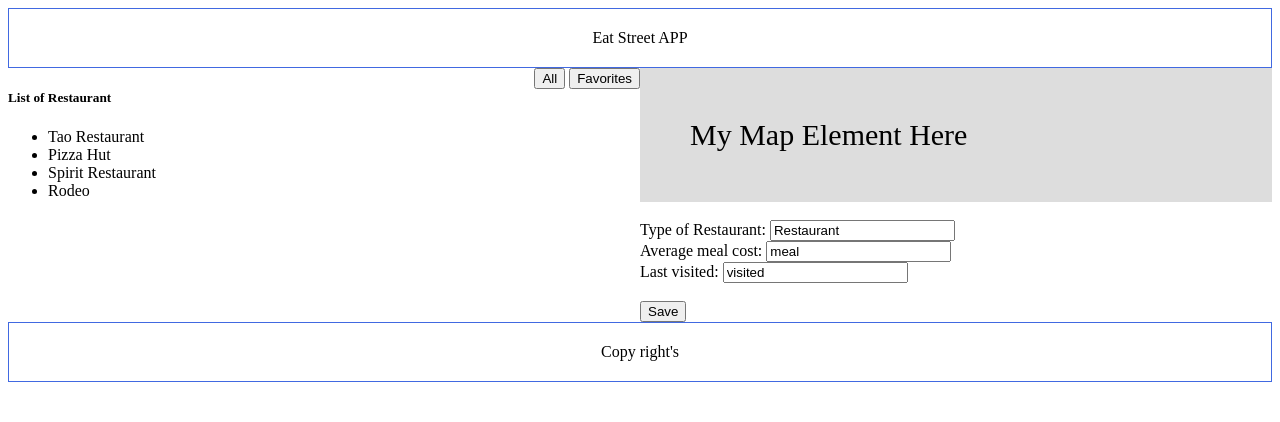
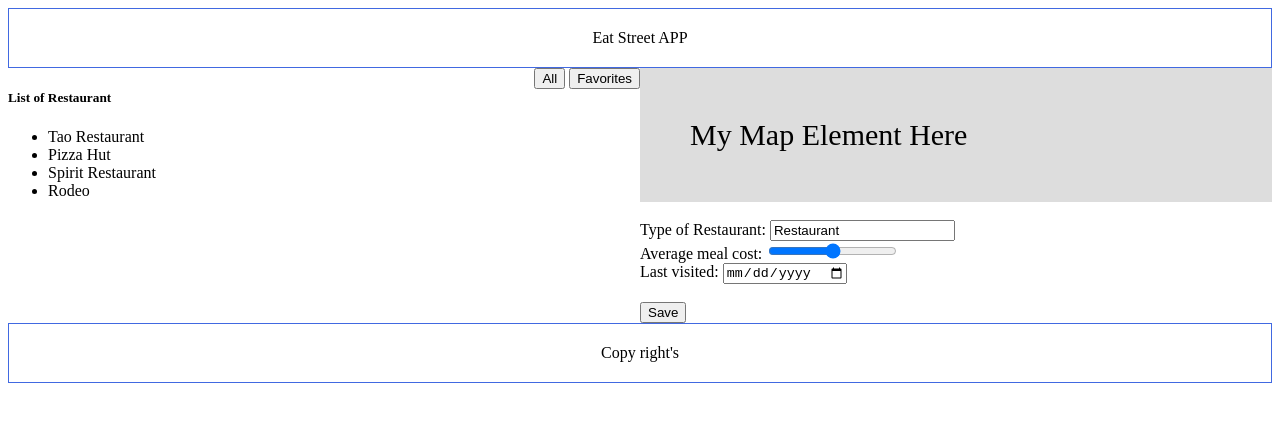
Before and after one commit to jayr211988/tesdakio, a website: page index.html in a window 1280 px wide. Drawn offline with Linux system fonts and the light colour scheme.

Commit message:
Range input

```diff
--- a/index.html
+++ b/index.html
@@ -66,10 +66,10 @@
       <input type="text" name="firstname" value="Restaurant">
       <br>
       <label>Average meal cost:</label>
-      <input type="text" name="lastname" value="meal">
+      <input type="range" name="range" min="0" max="3.14" step="any">
       <br>
       <label>Last visited:</label>
-      <input type="text" name="visited" value="visited"><br><br>
+      <input type="date" name="visited"><br><br>
       <input type="submit" value="Save">
     </form>
   </section>
```
